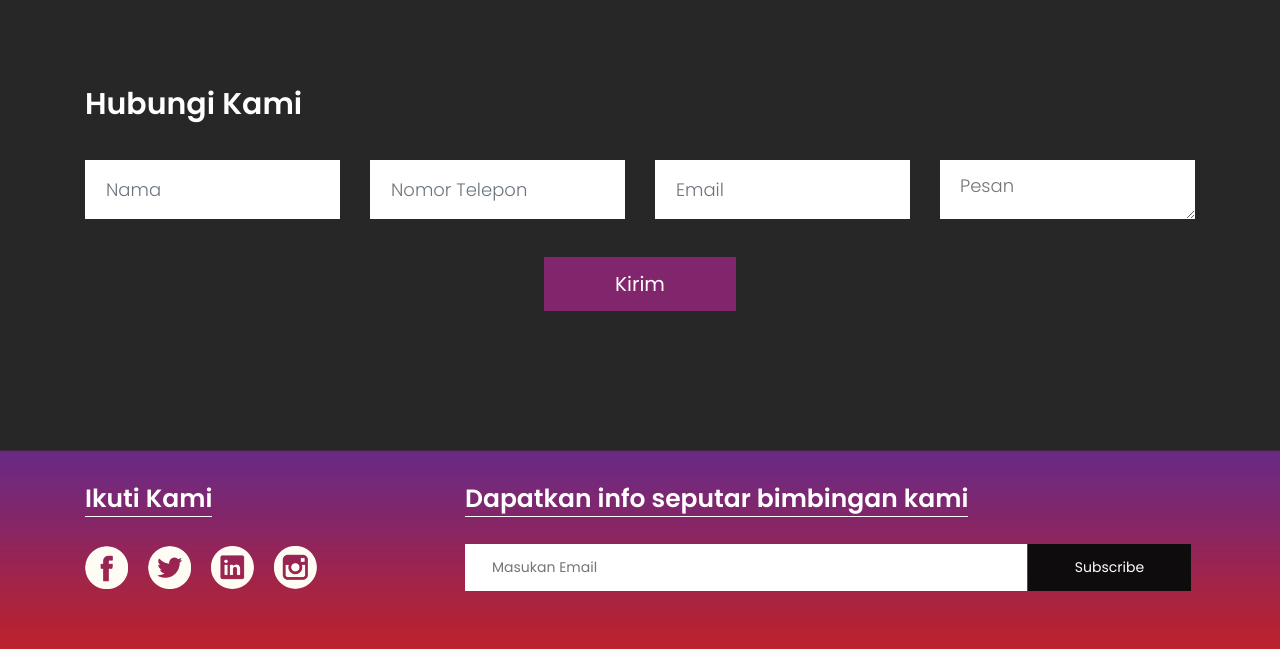
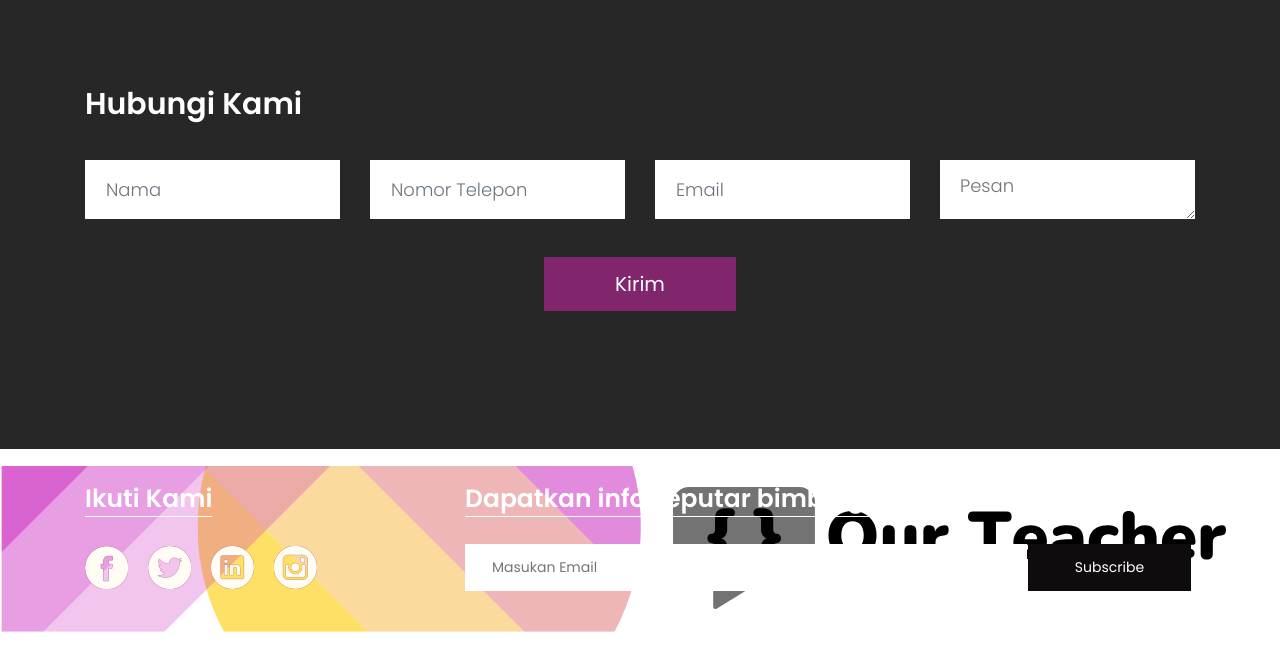
Before and after one commit to Adhityae/TA-20DX-Triangle, a CodeIgniter app: page /TA-20DX-Triangle/ in a window 1280 px wide. Shown: the part 1461-2110 px from the top of the page. Run offline with CodeIgniter, Linux system fonts and the light colour scheme.

Commit message:
Master: Edit view

```diff
--- a/application/views/vw_beranda.php
+++ b/application/views/vw_beranda.php
@@ -217,8 +217,6 @@
             </div>
          </div>
       </footer>
-
-
       <!-- end footer -->
       <!-- Javascript files-->
       <script src='<?php echo base_url("assets/js/jquery.min.js"); ?>'></script>
--- a/assets/css/style.css
+++ b/assets/css/style.css
@@ -1664,7 +1664,7 @@
 color: #000;
 }
  .footer {
-     background: url(../images/footer-bg.jpg);
+     background: url(assets/images/footer.svg);
      padding-bottom: 35px;
      background-size: 100% 100%;
 background-repeat: no-repeat;
```
Also changed, not shown: assets/images/footer.svg (added).
